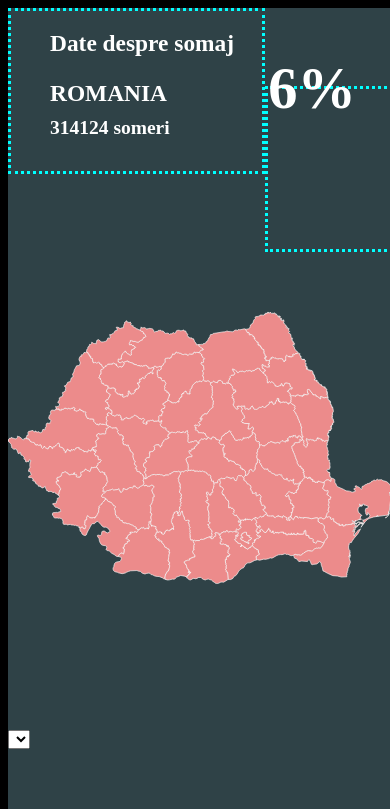
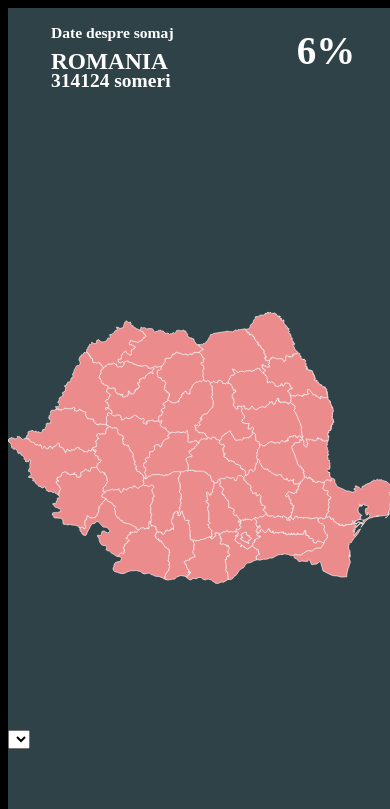
Before and after one commit to andutzu7/tw, a PHP site: page / in a window 390 px wide. Shown: the top 809 px of the page. Run offline with PHP 8.4, Linux system fonts and the light colour scheme; lists and menus that the app fills with data are empty; some libraries are stand-ins or nearby versions.

Commit message:
small header fixes

```diff
--- a/Public/refactoring/test.css
+++ b/Public/refactoring/test.css
@@ -4,22 +4,23 @@ body {
 
 h2, h1, h3, h4 {
     color: white;
+    padding-top: 3vmin;
 }
 
 h2{
-    font-size: 6vmin;
+    font-size: min(65px,4vmin);
 }
 
 h1{
-    font-size: 6vmin;
+    font-size: min(65px,6vmin);
     line-height: 0px;
 }
 h3{
-    font-size: 5vmin;
+    font-size: min(65px,5vmin);
     line-height: 0px;
 }
 h4{
-    font-size: 15vmin;
+    font-size: min(65px,10vmin);
     line-height: 0px;
 }
 
@@ -54,9 +55,6 @@ h4{
     display: flex;
 }
 
-#romanian_map {
-    width: 100%;
-}
 
 .chart-container {
     position: relative;
@@ -86,11 +84,10 @@ h4{
     grid-template-areas: "a a a a" "b b x x" "c c c c" "f e e e" "tabel tabel tabel tabel";
     grid-template-columns: 300px 1fr 1fr 300px;
     grid-template-rows: auto;
-    /* grid-gap: 5px; */
 }
 
 .a {
-    height: min(500px, 95vh);
+    height: 600px;
     grid-area: a;
     background-color: rgb(47, 66, 71);
 }
@@ -203,7 +200,7 @@ h4{
     .header-gr-1, h4{
         display: flex;
         flex-direction: column;
-        border: 3px dotted cyan;
+        /* border: 3px dotted cyan; */
         width: 40%;
         height: 100%;
     }
@@ -214,10 +211,15 @@ h4{
         padding-left: 10%;
     }
 
+    h2, h1, h3, h4 {
+        margin: 1vmin;
+    }
+
     h4{
         flex: 1;
         text-align: right;
         padding-right: 10%;
+        padding-top: 10%;
     }
 
 }
```
